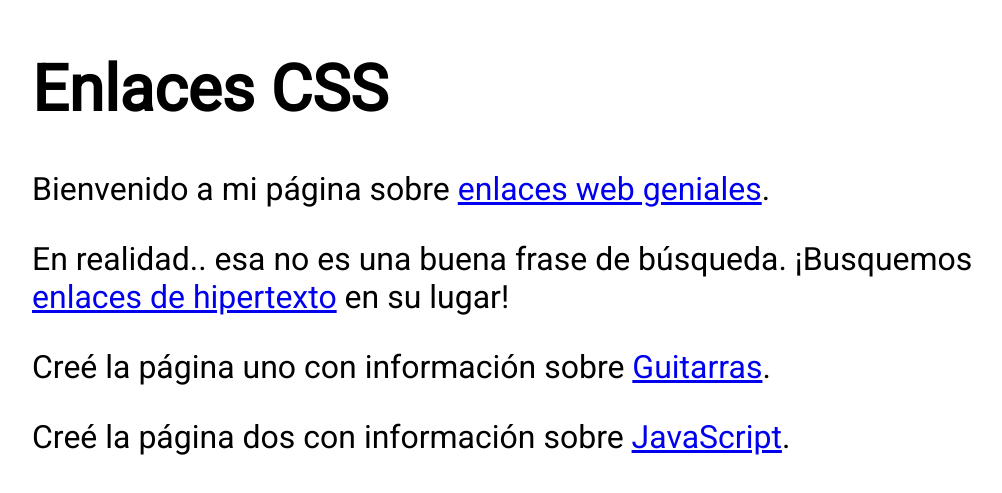
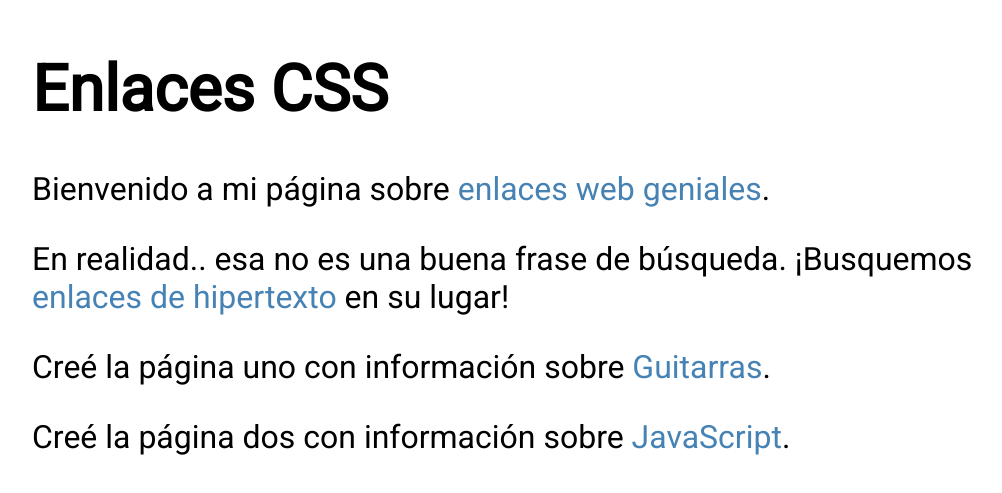
Before and after one commit to Jesusmgn/-Estilo_en_enlaces, a plain HTML site: page s28/index.html in a window 1280 px wide. Shown: the part 127-620 px from the top of the page, without its empty margins (104-1106 px from the left). Drawn offline with Linux system fonts and the light colour scheme.

Commit message:
💱: Actualizar style

```diff
--- a/s28/css/style.css
+++ b/s28/css/style.css
@@ -5,3 +5,47 @@ body {
     font-size: 2rem;
     font-family: 'Roboto', sans-serif;
 }
+
+a {
+    text-decoration: undelined;
+   }
+
+a {
+    text-decoration: underline;
+    cursor: pointer;
+    color: blue;
+}
+
+a:visited {
+    color: teal;
+}
+
+a:hover {
+    color: red;
+}
+
+a:active {
+    color: green;
+}
+
+a:hover, a:focus {
+    color: teal;
+}
+
+a {
+    color: steelblue;
+    text-decoration: none;
+}
+
+a:hover, a:focus {
+    color: hsl(189, 55%, 58%);;
+}
+
+a:hover, a:focus {
+    /* color: hsl(189, 55%, 58%); */
+    opacity: 0.5;
+}
+
+a:hover, a:focus {
+    color: hsl(189, 55%, 58%, 0.5);
+}
```
